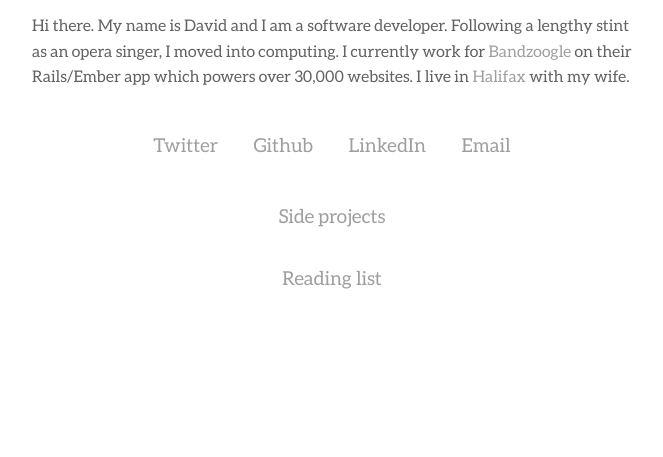
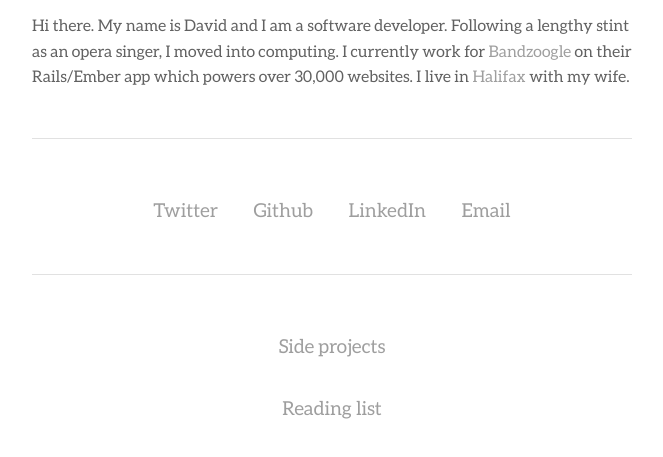
Before and after one commit to davidenglishmusic/davidenglishmusic.github.io, a plain HTML site: page index.html in a window 1280 px wide. Shown: the part 167-624 px from the top of the page, without its empty margins (308-971 px from the left). Drawn offline with Linux system fonts and the light colour scheme.

Commit message:
adds dividers to the homepage

```diff
--- a/assets/stylesheets/shared.css
+++ b/assets/stylesheets/shared.css
@@ -22,7 +22,7 @@ a:hover {
   padding-top: 10vh;
 }
 
-.wrapper {
+.wrapper, hr {
   max-width: 600px;
   margin-left: auto;
   margin-right: auto;
--- a/index.html
+++ b/index.html
@@ -35,12 +35,14 @@
       <p>Hi there. My name is David and I am a software developer. Following a lengthy stint as an opera singer, I moved into computing. I currently work for <a href="https://bandzoogle.com">Bandzoogle</a> on their Rails/Ember app which powers over 30,000
         websites. I live in <a href="https://goo.gl/maps/tm15tUJeTPs">Halifax</a> with my wife.</p>
     </div>
+    <hr>
     <div id="contact" class="wrapper">
       <h6 class="link"><a href="https://twitter.com/davidenglish_ca">Twitter</a></h6>
       <h6 class="link"><a href="https://github.com/davidenglishmusic">Github</a></h6>
       <h6 class="link"><a href="https://ca.linkedin.com/in/david-english-ab331384">LinkedIn</a></h6>
       <h6 class="link"><a href="mailto:davidenglishwebsite@gmail.com">Email</a></h6>
     </div>
+    <hr>
     <div id="links" class="wrapper">
       <h6 class="link"><a href="side_projects.html">Side projects</a></h6>
       <h6 class="link"><a href="reading_list.html">Reading list</a></h6>
```
Also changed, not shown: assets/stylesheets/shared.min.css.
